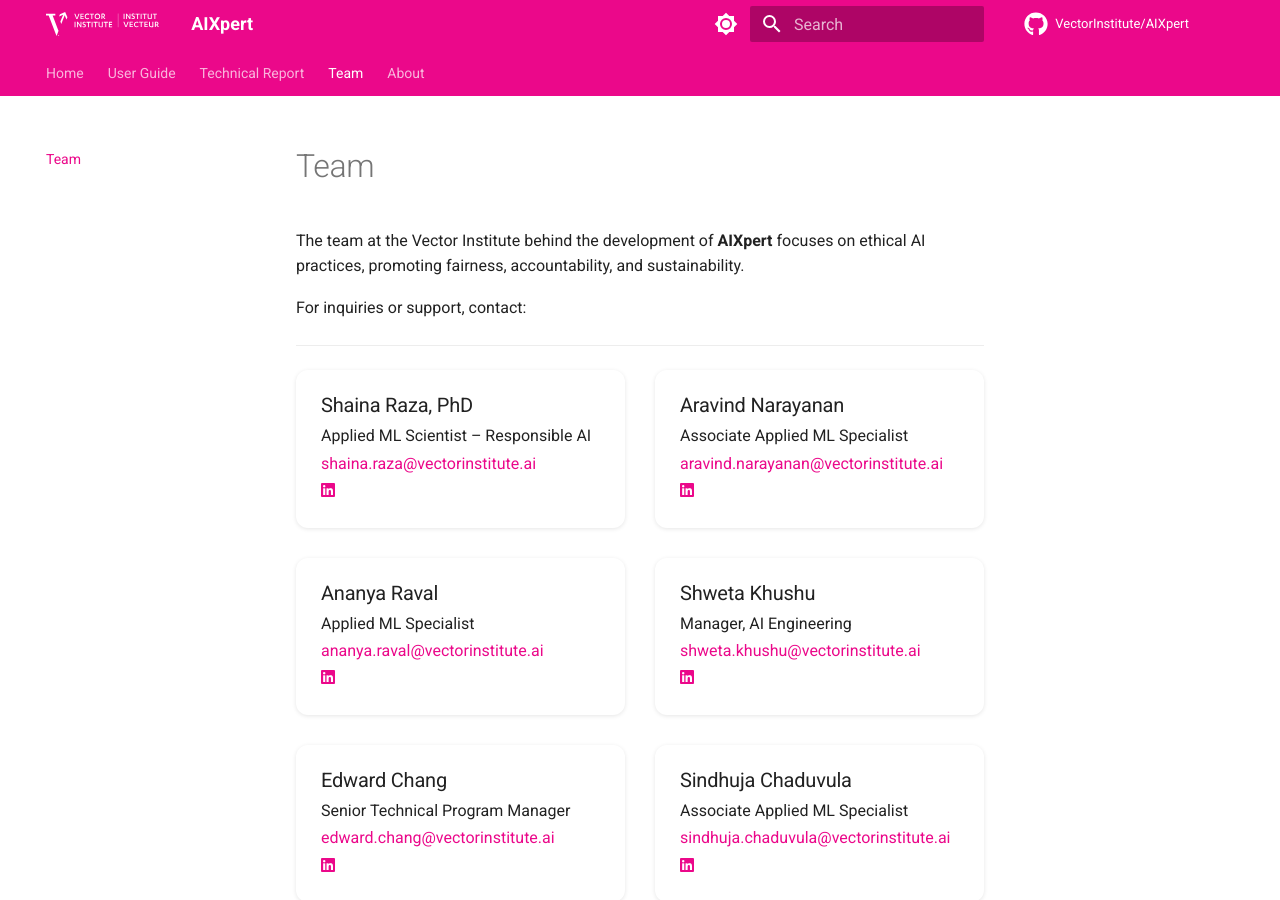
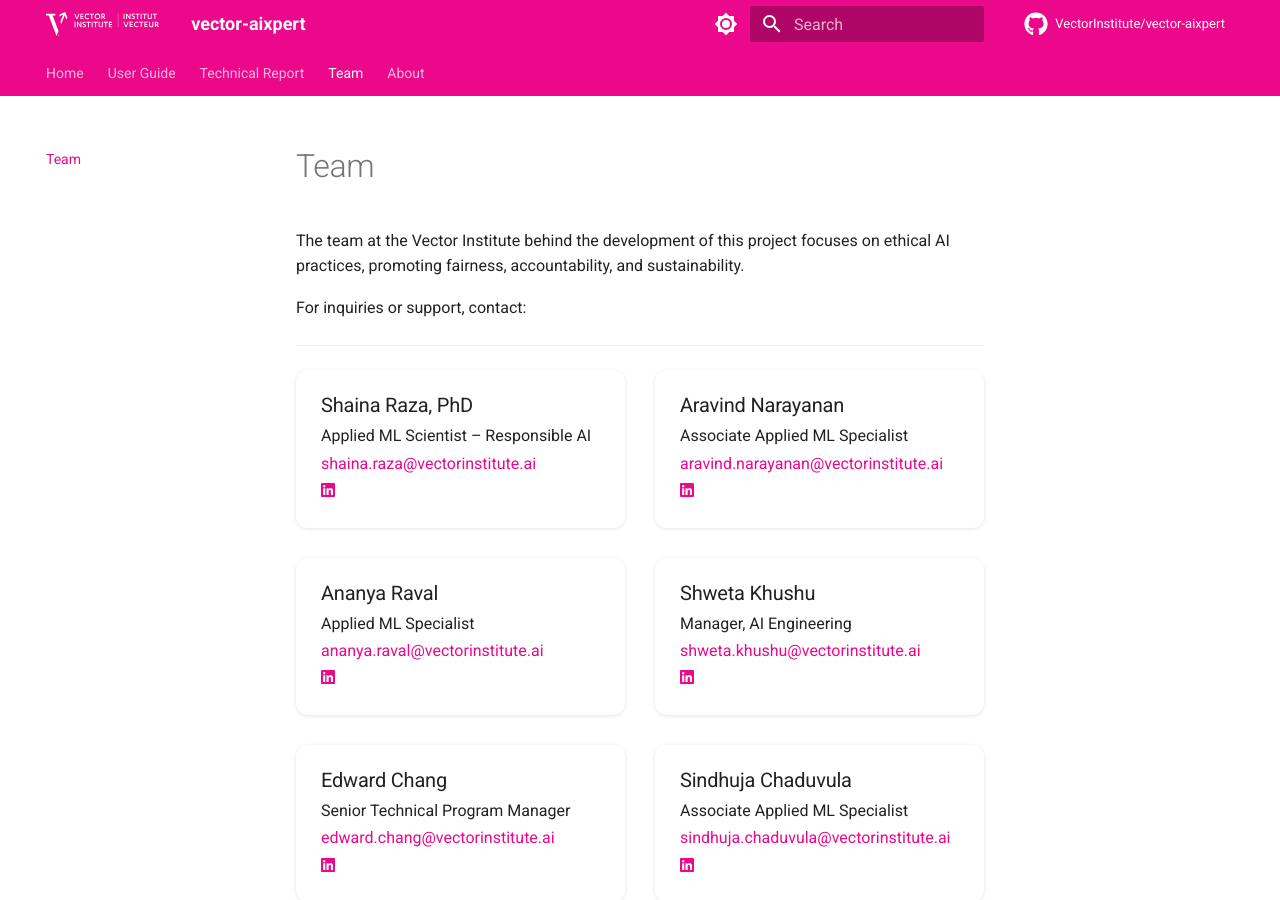
Before and after one commit to VectorInstitute/vector-aixpert, an MkDocs documentation site: the page built from docs/team.md, in a window 1280 px wide and 900 px high. Built offline with MkDocs 1.6.1 and Material for MkDocs 9.7.7, drawn with Linux system fonts in a browser that asks for light colours; comment, search, counter and statistics services are not loaded.

Commit message:
Updated website content links

```diff
--- a/docs/team.md
+++ b/docs/team.md
@@ -1,6 +1,6 @@
 # Team
 
-The team at the Vector Institute behind the development of **AIXpert** focuses on ethical AI practices, promoting fairness, accountability, and sustainability.
+The team at the Vector Institute behind the development of this project focuses on ethical AI practices, promoting fairness, accountability, and sustainability.
 
 For inquiries or support, contact:
 
--- a/mkdocs.yml
+++ b/mkdocs.yml
@@ -6,7 +6,7 @@ extra:
     - icon: fontawesome/brands/discord
       link: 404.html
     - icon: fontawesome/brands/github
-      link: https://github.com/VectorInstitute/AIXpert
+      link: https://github.com/VectorInstitute/vector-aixpert
 markdown_extensions:
   - attr_list
   - admonition
@@ -59,9 +59,9 @@ plugins:
             show_root_toc_entry: false
             show_symbol_type_heading: true
             show_symbol_type_toc: true
-repo_url: https://github.com/VectorInstitute/AIXpert
-repo_name: VectorInstitute/AIXpert
-site_name: AIXpert
+repo_url: https://github.com/VectorInstitute/vector-aixpert
+repo_name: VectorInstitute/vector-aixpert
+site_name: vector-aixpert
 theme:
   custom_dir: docs/overrides
   favicon: assets/favicon-48x48.svg
```
Also changed, not shown: CONTRIBUTING.md (+2 -2 lines), README.md (+9 -9 lines), docs/index.md (+1 -1 lines), docs/user_guide.md (+7 -7 lines), 1 other file.
